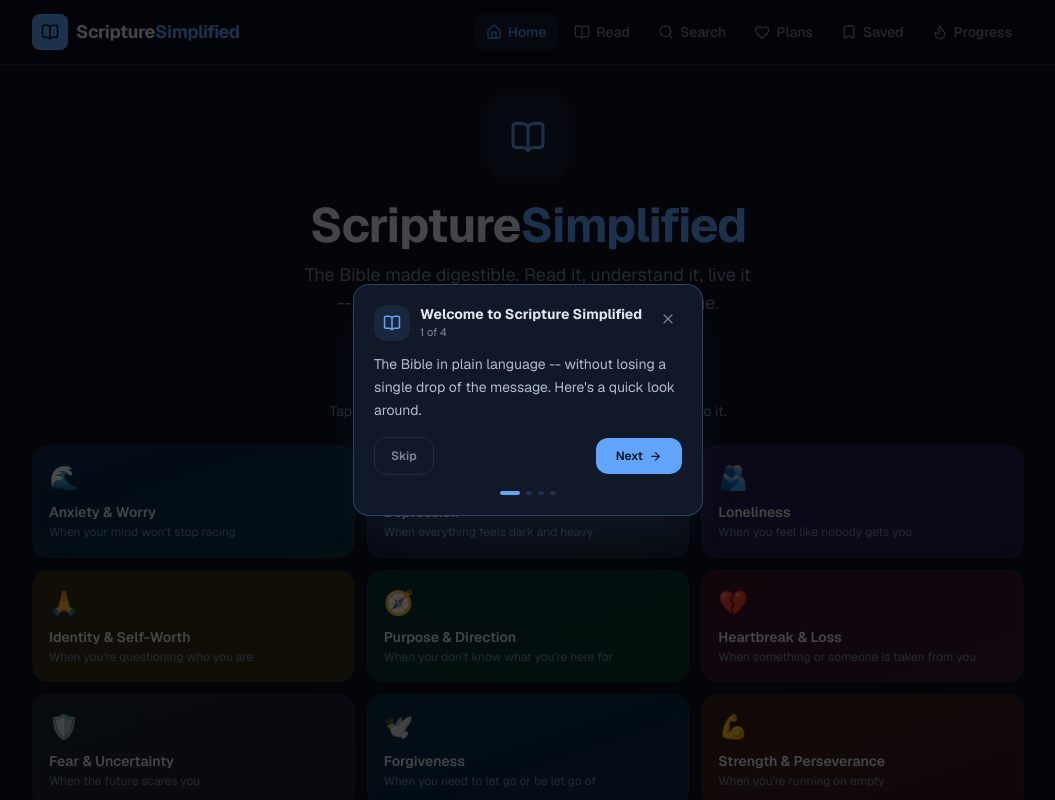
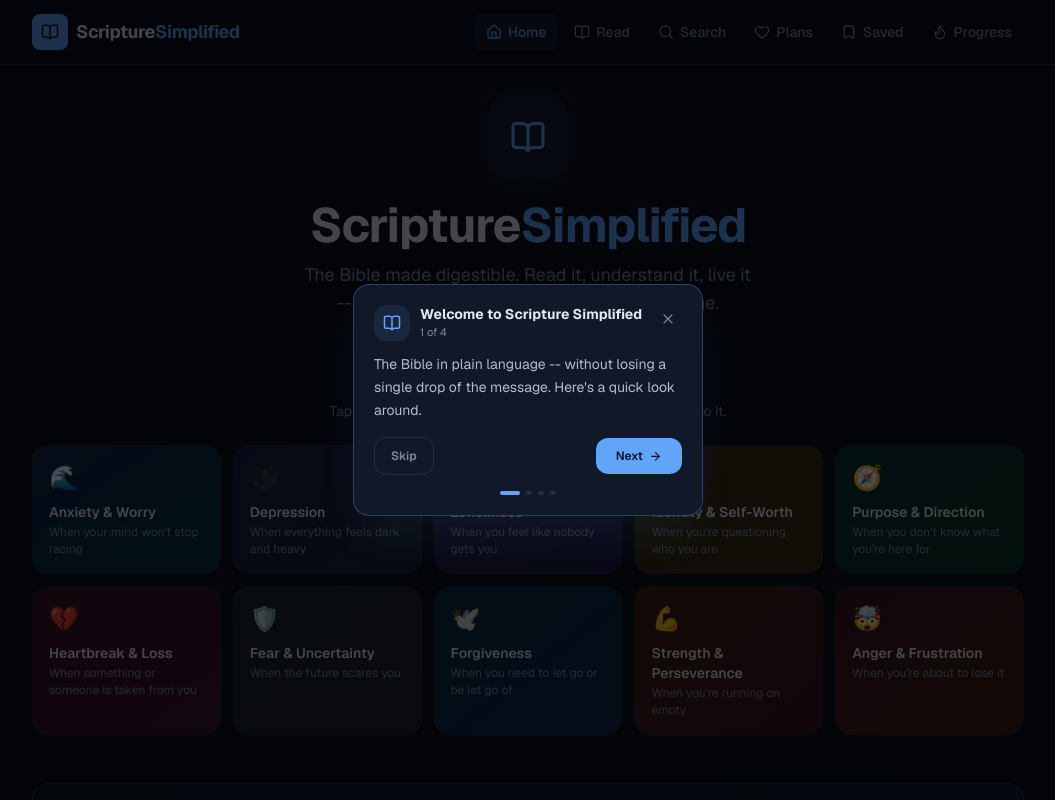
Before and after one commit to jaydonbrewton-eng/scripture-simplified, a Next.js app: page / in a window 1280 px wide. Shown: the top 800 px of the page, without its empty margins (112-1167 px from the left). Built offline with nearby package versions, Linux system fonts and the light colour scheme.

Commit message:
Fix topics grid: 2-col mobile, 5-col desktop for even rows
Co-authored-by: factory-droid[bot] <138933559+factory-droid[bot]@users.noreply.github.com>

```diff
--- a/src/app/page.tsx
+++ b/src/app/page.tsx
@@ -53,7 +53,7 @@
           <p className="mb-6 text-center text-sm text-muted-foreground">
             Tap what resonates and we&apos;ll show you verses that speak to it.
           </p>
-          <div className="grid grid-cols-2 gap-3 sm:grid-cols-3">
+          <div className="grid grid-cols-2 gap-3 md:grid-cols-5">
             {TOPICS.map((topic) => (
               <Link
                 key={topic.id}
```
